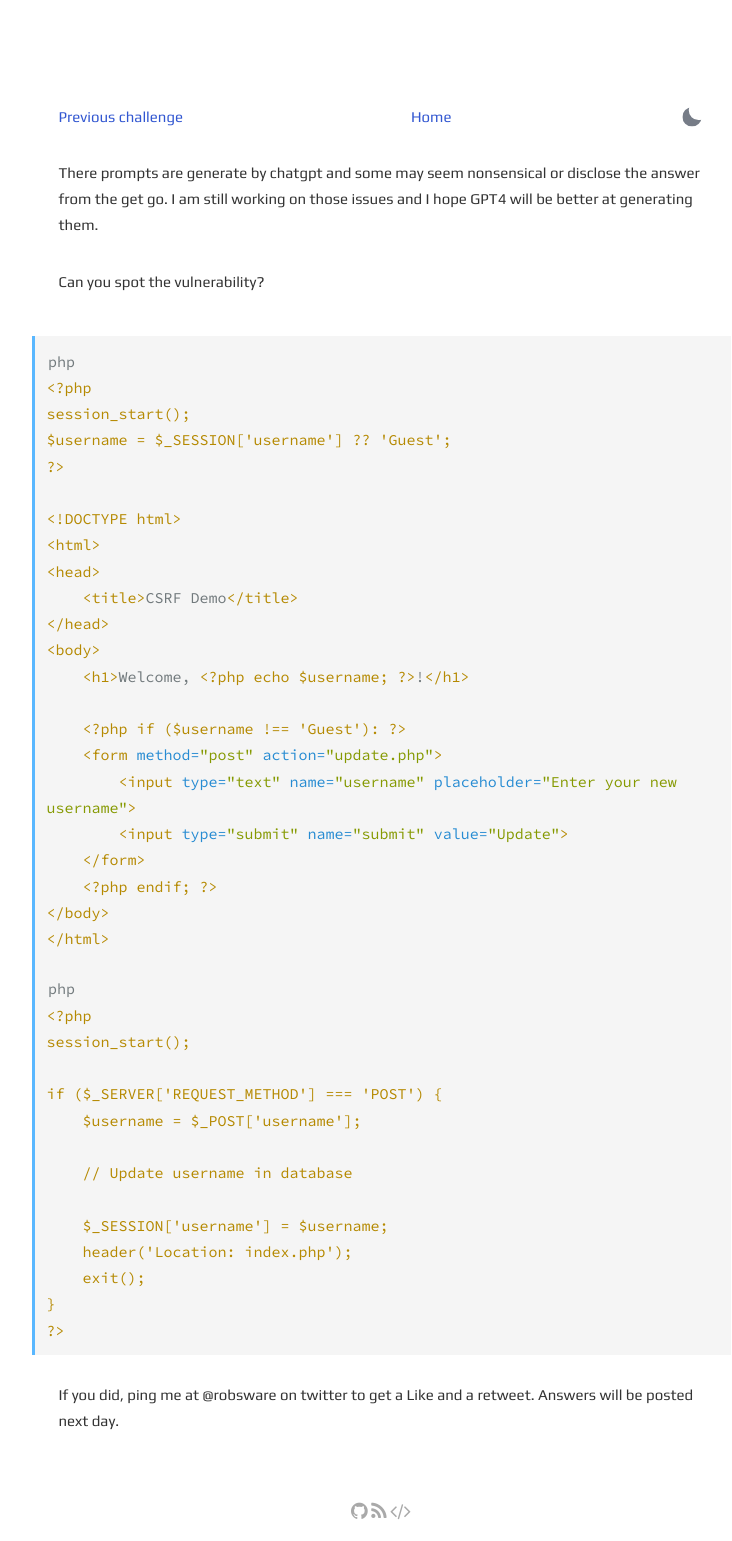
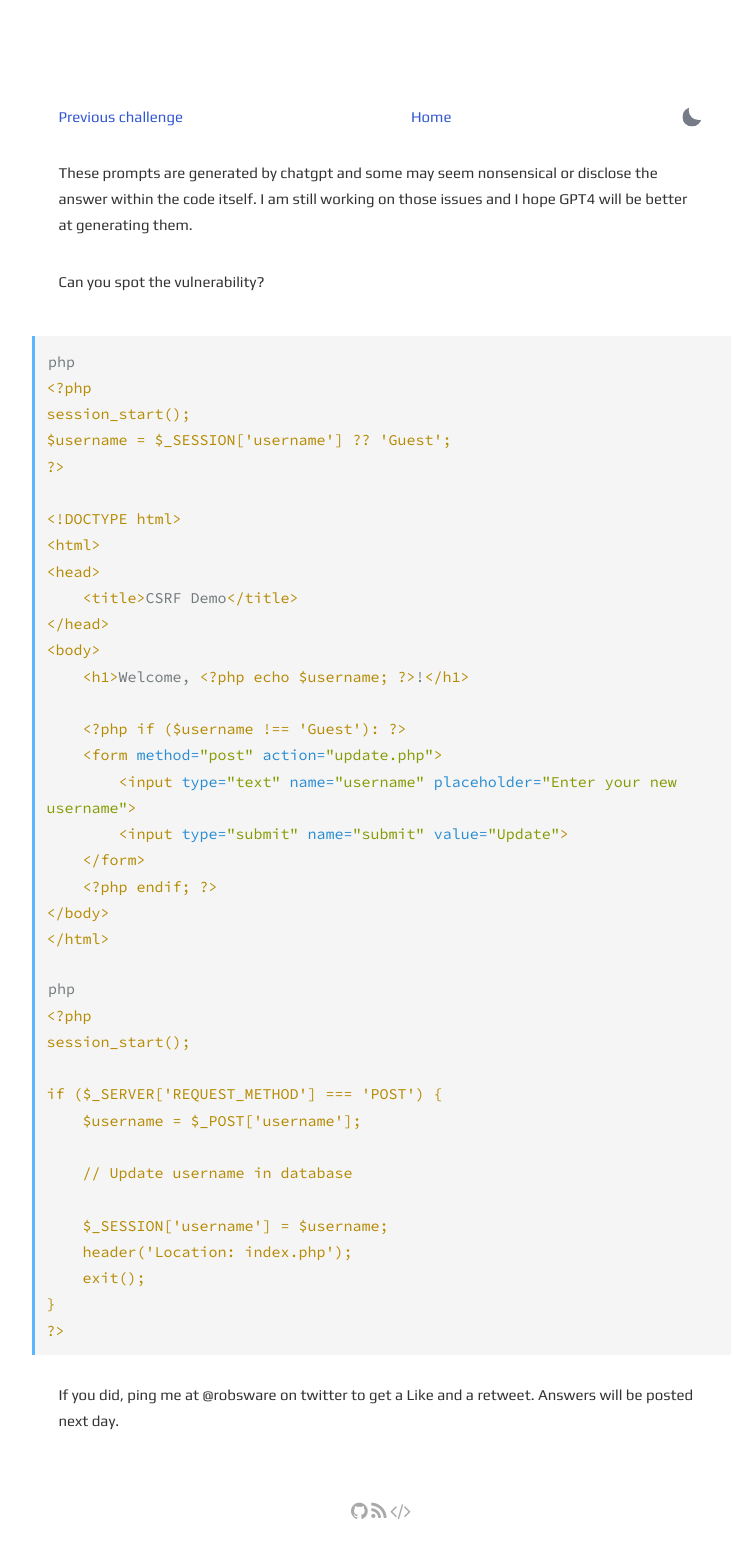
Before and after one commit to robsware/robsware.github.io, a Jekyll site: the page built from challenges/dailyappsec.html, in a window 1280 px wide. Shown: the whole page, without its empty margins (259-991 px from the left). Built offline with Jekyll 4.4.1, drawn with Linux system fonts in a browser that asks for light colours.

Commit message:
Update dailyappsec.html

```diff
--- a/challenges/dailyappsec.html
+++ b/challenges/dailyappsec.html
@@ -12,7 +12,7 @@ layout: page
     </div>
   </section>
 
-<p>There prompts are generate by chatgpt and some may seem nonsensical or disclose the answer from the get go. I am still working on those issues and I hope GPT4 will be better at generating them.</p>
+<p>These prompts are generated by chatgpt and some may seem nonsensical or disclose the answer within the code itself. I am still working on those issues and I hope GPT4 will be better at generating them.</p>
 
 <p>Can you spot the vulnerability?</p>
 <br>
```
